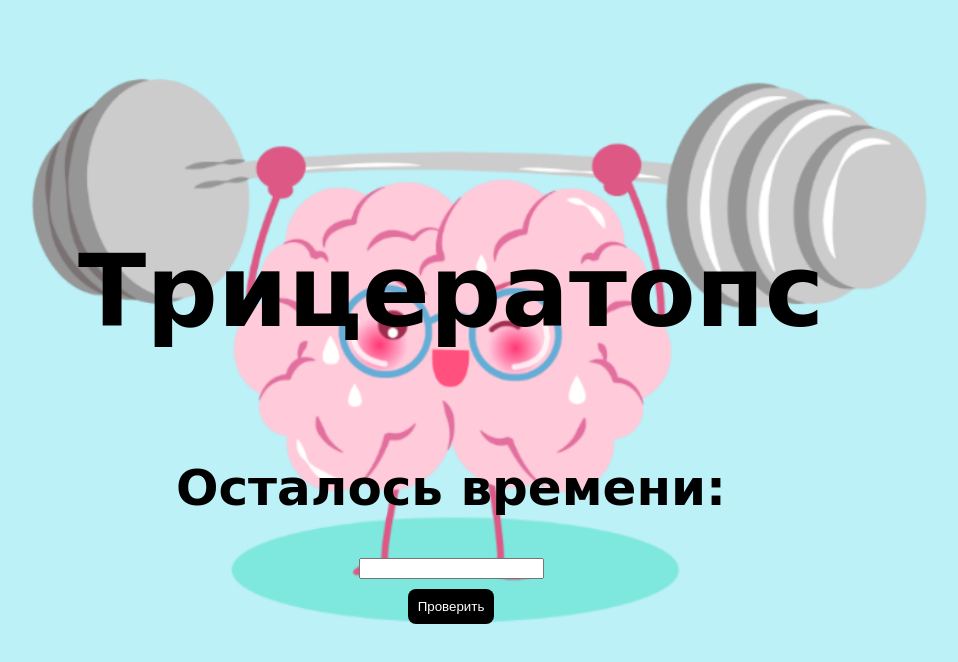
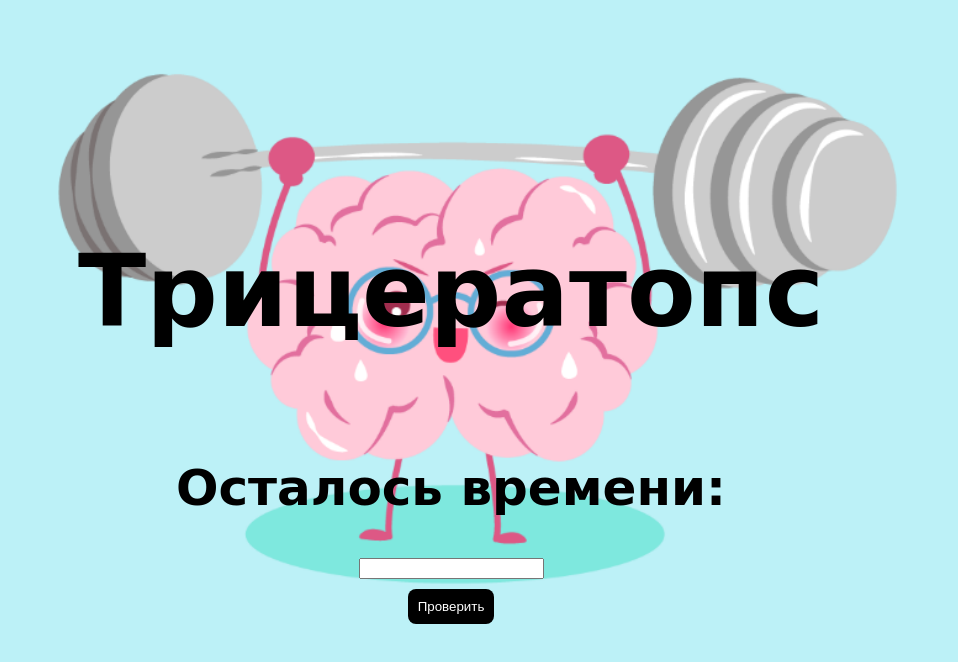
Before and after one commit to sergey230500/memory-train, a plain HTML site: page src/index.html in a window 1280 px wide. Shown: the top 662 px of the page, without its empty margins (189-1147 px from the left). Drawn offline with Linux system fonts and the light colour scheme.

Commit message:
резиновый background

```diff
--- a/src/css/styles.css
+++ b/src/css/styles.css
@@ -1,6 +1,9 @@
 body {
+    background-color: #bcf1f7;
     background-image: url(background.png);
-	background-size: 100%;
+    background-size: 1200px 675px;
+    background-repeat: no-repeat;
+    background-position: center top;
 }
 
 div#content {
```
